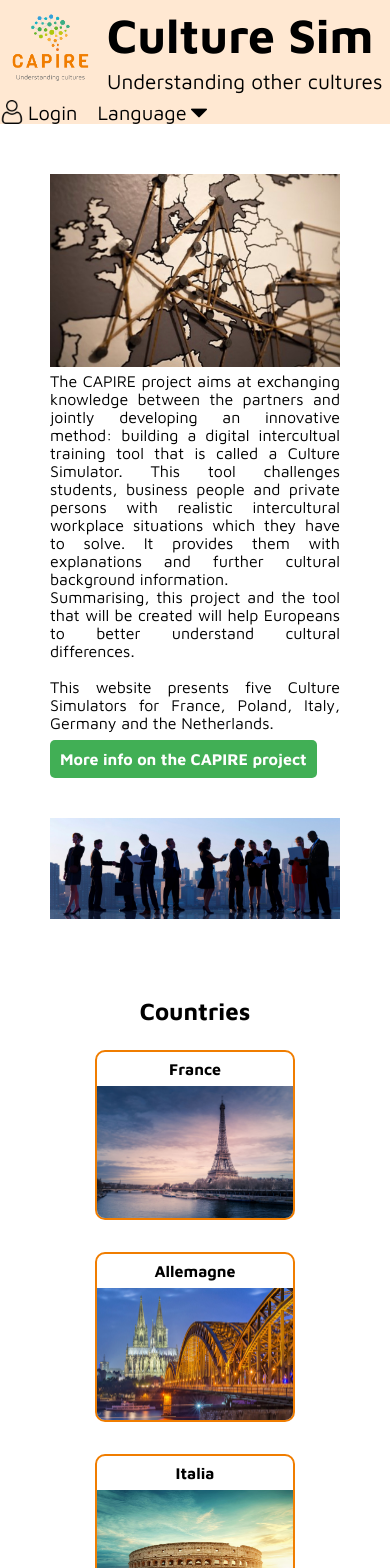
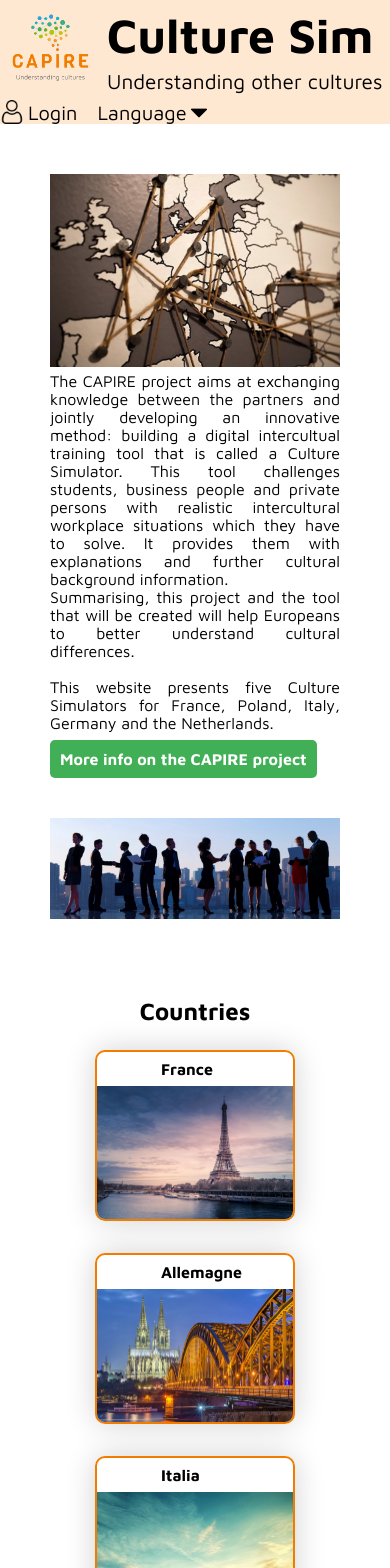
Before and after one commit to Adrien-hue/CultureSim, a React (Create React App) app: page / in a window 390 px wide. Shown: the top 1568 px of the page. Built offline with nearby package versions, Linux system fonts and the light colour scheme; a web font is replaced by a local one.

Commit message:
responsive card

```diff
--- a/src/components/atoms/CountryCard/CountryCard.jsx
+++ b/src/components/atoms/CountryCard/CountryCard.jsx
@@ -2,6 +2,7 @@
 
 const CountryCard = ({name, image, ...props}) => {
     return <div className="countryCard">
+        <div className="countryCard-container">
             <div className="countryCard-title">{name}</div>
             <img
                 src={require(`../../../assets/` + image)}
@@ -9,6 +10,7 @@
                 className="countryCard-image"
             />
         </div>
+    </div>
 }
 
 export default CountryCard;
--- a/src/components/atoms/CountryCard/CountryCard.scss
+++ b/src/components/atoms/CountryCard/CountryCard.scss
@@ -1,8 +1,9 @@
 @import "../../../styles/_variables.scss";
 
-.countryCard {
-    width: 200px;
-    height: 170px;
+/*.countryCard {
+    width: 100%;
+    max-width: 200px;
+    height: auto;
 
     padding: 0;
     margin: 0;
@@ -25,8 +26,90 @@
     }
 
     .countryCard-image {
-        width: 200px;
+        width: 100%;
+        max-width: 200px;
         height: auto;
         overflow: hidden;
+        object-fit: cover;
+    }
+}*/
+
+*{
+    padding: 0;
+    margin: 0;
+
+    box-sizing: border-box;
+}
+
+body{
+    height: 100vh;
+    display: grid;
+    place-items: center center;
+}
+
+// img{
+//     width: 100%;
+
+//     display: block;
+
+//     border-radius: 20px;
+// }
+.countryCard{
+
+    display: grid;
+    grid-template-columns: repeat(auto-fit, minmax(400px, 1fr));
+    //padding: 20px;
+    //gap: 40px;
+
+    align-items: center;
+    box-shadow: 0 0 30px rgba(0,0,0,0.18);
+
+    //clip-path: polygon(0 0,100% 0,100% 85%, 0 100%);
+
+    width: 100%;
+    max-width: 200px;
+    height: auto;
+
+    border: 2px solid $gold_drop;
+    border-radius: 10px;
+
+    overflow: hidden;
+
+    .countryCard-title{
+
+        width: fit-content;
+        padding: 8px 4px;
+
+        font-weight: bold;
+
+        margin-left: 60px;
+
+    }
+
+    .countryCard-image{
+        width: 100%;
+        max-width: 200px;
+        height: auto;
+        overflow: hidden;
+        object-fit: cover;
+
+        display: block;
+
+
     }
 }
+
+.countryCard-container:after{
+
+    content: "";
+    height: 100%;
+    width: 100;
+
+    position: absolute;
+
+    top: 0;
+    left: 0;
+
+    border-radius: 20px;
+
+}
```
Lines whose indentation alone changed are shown as unchanged.
